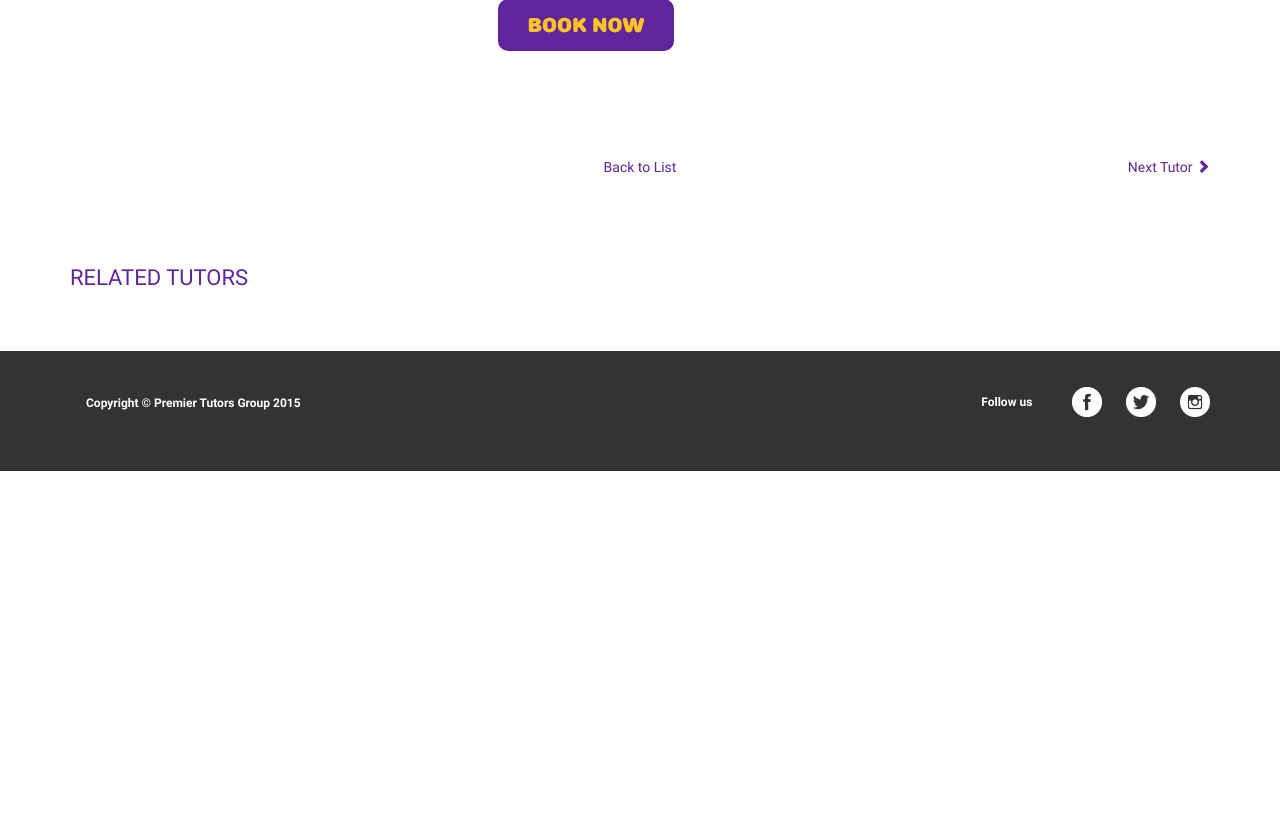
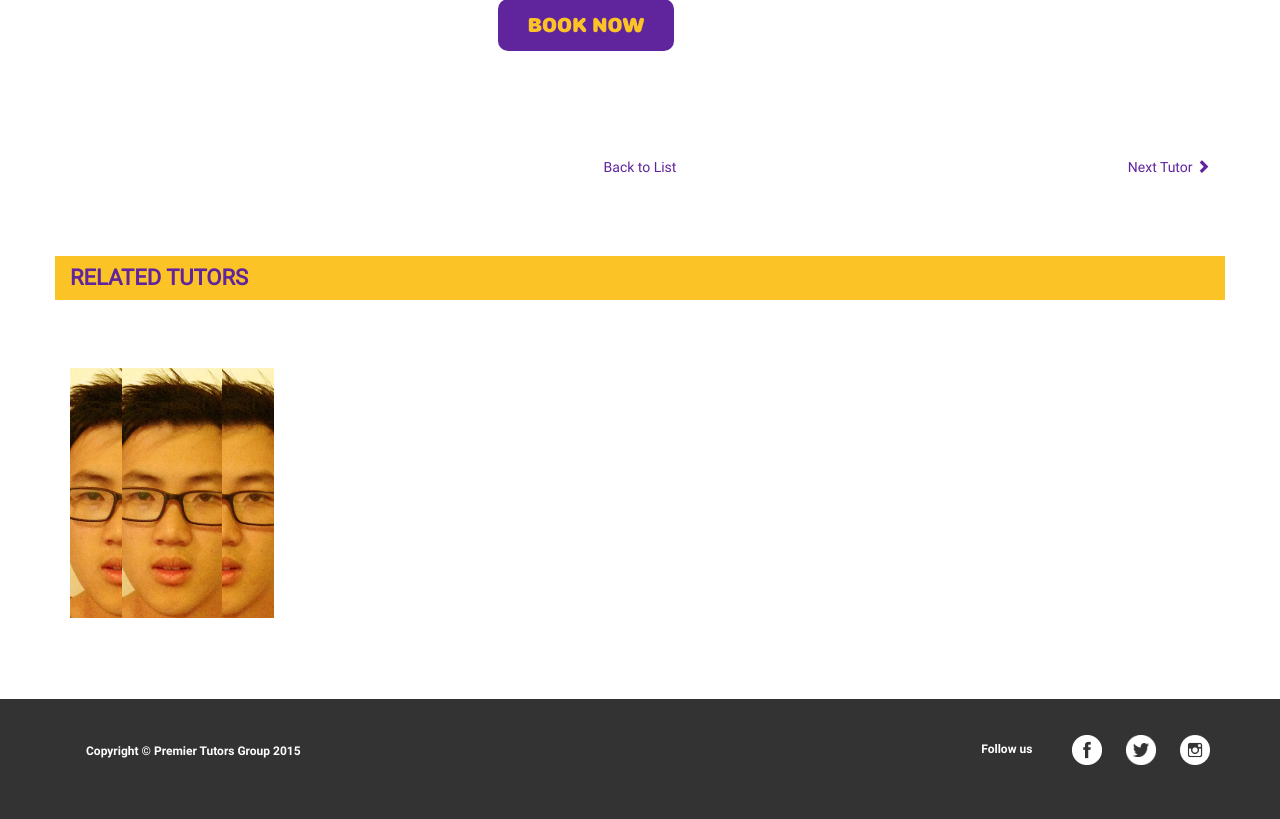
Before and after one commit to abgl03/Premier-Tutors-Group-Website, a Django app: template django_site/tutors/templates/tutors/PTG_Profile.html in a window 1280 px wide. Shown: the part 651-1470 px from the top of the page. Before the commit the page ends 1122 px from the top, so only its background shows below. Run offline with Django 3.2, Linux system fonts and the light colour scheme; data comes from the database, SQL or seed files in the repository; the template is opened without the code that fills it: values that come from a table or form of the project are taken from there, most other values are stand-ins (such as "Sample title", 1, 10 or a date in 2020); some libraries are stand-ins or nearby versions.

Commit message:
Designed related tutors

```diff
--- a/django_site/tutors/static/tutors/css/Profile.css
+++ b/django_site/tutors/static/tutors/css/Profile.css
@@ -146,7 +146,11 @@ p {
 }
 
 .yellow {
-	color:#FCC326;
+	color: #FCC326;
+}
+
+.white {
+	color:#FFFFFF;
 }
 
 .purple-background {
@@ -197,13 +201,51 @@ p {
 	margin: 0;
 }
 
-.prev-tutor p {
+.related-tutors-head h6 {
+	font-weight: bold;
 }
 
-.next-tutor p {
-	text-align: right;
+.peer {
+    background-size: cover;
+    background-position: center;
+    text-align: center;
+    padding-top: 30%;
+    text-transform: uppercase;
+    height: 250px;
+	position: relative;
 }
 
-.back-to-list p {
-	text-align: center;
+.peer:hover .reveal-partial {
+	background-color: #00bed4;
+	opacity: 0.5;
 }
+
+.peer:hover .reveal-full {
+	opacity: 1;
+}
+
+.wrapper {
+    position: absolute;
+    top: 0;
+    height: 100%;
+    width: 100%;
+}
+
+.reveal-partial{
+	position: absolute;
+	opacity: 0;
+	z-index: 1;
+}
+
+.reveal-full {
+	position: absolute;
+	opacity: 0;
+	z-index: 2;
+	left: 0;
+	right: 0;
+}
+
+.profile {
+	width: 20%;
+	margin-bottom: 2.5%;
+}
--- a/django_site/tutors/templates/tutors/PTG_Profile.html
+++ b/django_site/tutors/templates/tutors/PTG_Profile.html
@@ -10,6 +10,16 @@
     <link rel="stylesheet" type="text/css" href="{% static "tutors/css/Profile.css" %}" />
 
     <title>Premier Tutors Group</title>
+
+    <style type="text/css">
+        {% block style %}
+            {% for peer in related %}
+                .peer{{ peer.id }} {
+                    background-image: url('../../static/profiles/{{ peer.id }}/{{ peer.id }}.jpg');
+                }
+            {% endfor %}
+        {% endblock %}
+    </style>
 
 </head>
 
@@ -79,18 +89,38 @@
     </div>
 
     <div class="row row-centered">
-        <a href="{{ tutor.id|add:"-1" }}"><div class="col-xs-4 col-centered purple prev-tutor">
+        <a href="{{ tutor.id|add:"-1" }}"><div class="col-xs-4 col-centered purple">
             {% if tutor.id > 1 %}<p><span class="glyphicon glyphicon-chevron-left"></span> Previous Tutor</p>{% endif %}
         </div></a>
 
-        <a href="/tutors"><div class="col-xs-4 col-centered purple back-to-list"><p>Back to List</p></div></a>
-        <a href="{{ tutor.id|add:"1" }}"><div class="col-xs-4 col-centered purple next-tutor">
-            {% if number_of_tutors != tutor.id %}<p>Next Tutor <span class="glyphicon glyphicon-chevron-right"></span></p>{% endif %}
+        <a href="/tutors"><div class="col-xs-4 col-centered purple back-to-list"><p class="text-center">Back to List</p></div></a>
+        <a href="{{ tutor.id|add:"1" }}"><div class="col-xs-4 col-centered purple">
+            {% if number_of_tutors != tutor.id %}<p class="text-right">Next Tutor <span class="glyphicon glyphicon-chevron-right"></span></p>{% endif %}
         </div></a>
     </div>
 
     <div class="row row-centered">
-        <div class="col-xs-12 col-centered"><h6 class="text-left purple">RELATED TUTORS</h6></div>
+        <div class="col-xs-12 col-centered related-tutors-head yellow-background"><h6 class="text-left purple">RELATED TUTORS</h6></div>
+    </div>
+
+    <div class="row row-centered rel">
+    {% for peer in related %}
+        {% for peer in related %}{% for peer in related %}
+        <div class="col-xs-2 col-centered col-fixed profile">
+            <div class="peer peer{{ peer.id }}">
+                <div class="wrapper reveal-partial"></div>
+                <div class="reveal-full">
+                    <h6>{{ peer.first_name.upper }} {{ peer.last_name.upper }}</h6></br>
+                    <p class="text-center white">
+                    {% for subject in peer.tutorsubject_set.all %}
+                        {{ subject }}<br/>
+                    {% endfor %}
+        	        </p>
+                </div>
+            </div>
+        </div>
+            {% endfor %}{% endfor %}
+    {% endfor %}
     </div>
 
 </div>
```
Also changed, not shown: django_site/tutors/views.py (+23 -2 lines). Lines whose indentation alone changed are shown as unchanged.
